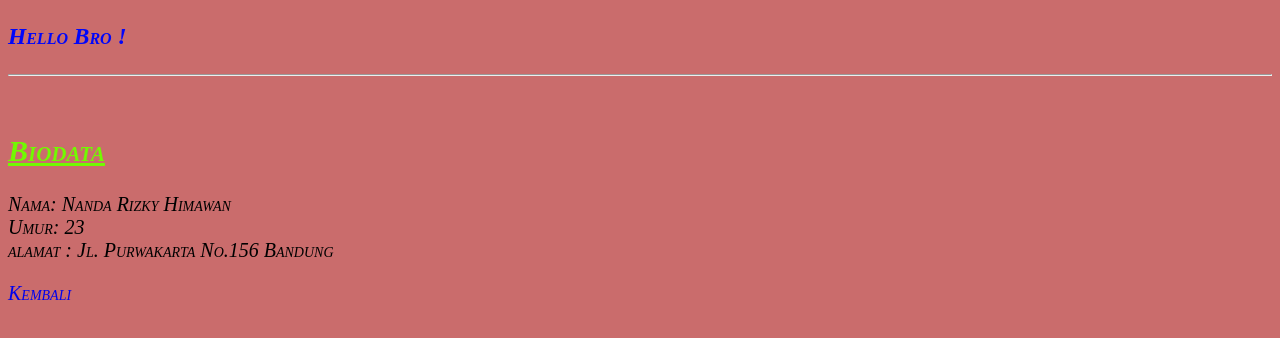
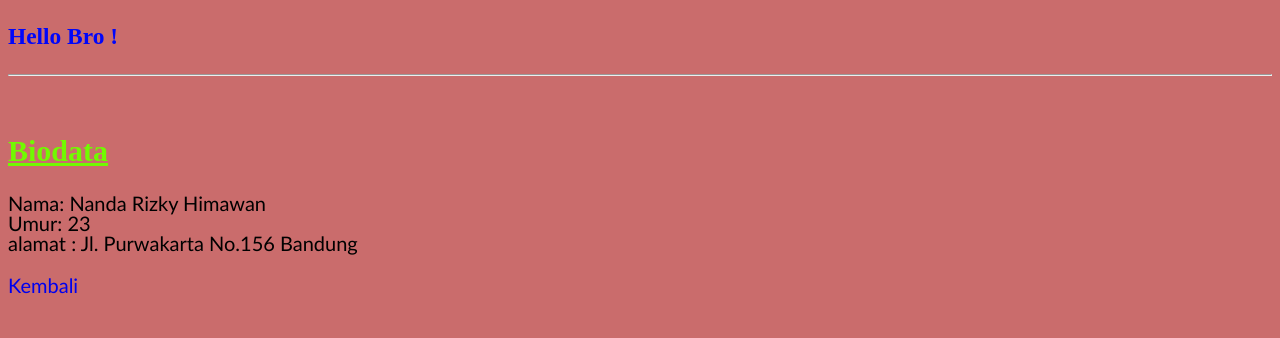
Before and after one commit to NandaRH/latihan-css, a plain HTML site: page profil.html in a window 1280 px wide. Drawn offline with Linux system fonts and the light colour scheme.

Commit message:
edit profil dan index

```diff
--- a/Style.css
+++ b/Style.css
@@ -2,7 +2,7 @@
     font-size:20px;
     font-variant: small-caps;
     font-style: italic;
-    background-image: url(Hexa.jpg);
+    background-image: url(seamles.jpg);
     background-size: cover;
     }
                 h1 {color: blueviolet; }
--- a/Style2.css
+++ b/Style2.css
@@ -1,17 +1,19 @@
-body {font-family: 'Times New Roman';
-    font-variant: small-caps;
-    font-style: oblique;
+body {font-family: Century;
+    font-variant: normal;
+    font-style: normal;
     font-size:20px;
     background-color: rgb(202, 108, 108);
 }
 
-         h3 {color: rgb(1, 6, 250); }
-                p{line-height: 20px;
-                  color:rgb(0, 0, 0)
+         h3 {color: rgb(1, 6, 250);
+            font-family: 'Century';}
+         h2 {color: rgb(113, 250, 1); }
+
+          p{line-height: 20px;
+                  color:rgb(0, 0, 0);
+                  font-family:'Gill Sans MT';
                  }
-         h2 {color: rgb(113, 250, 1); }
-                p{line-height: 20px;
-                  color:rgb(0, 0, 0)
-                 }
+
                  a{text-decoration: none;
+                font-family: 'Gill Sans MT';
                 }
--- a/profil.html
+++ b/profil.html
@@ -7,12 +7,11 @@
         <h3>Hello Bro !</h3>
 <hr>
             <br>
-            <p>
             <h2><u>Biodata</u></h2>
-            Nama: Nanda Rizky Himawan <br>
+            <P>Nama: Nanda Rizky Himawan <br>
             Umur: 23 <br>
-            alamat  : <i>Jl. Purwakarta No.156</i> Bandung<br>
-    </p>
+            alamat  : Jl. Purwakarta No.156 Bandung<br></P>
+
     <a href="index.html">Kembali</a>
 </body>
 </html>
```
Also changed, not shown: Hexa.jpg (deleted), seamles.jpg (added).
